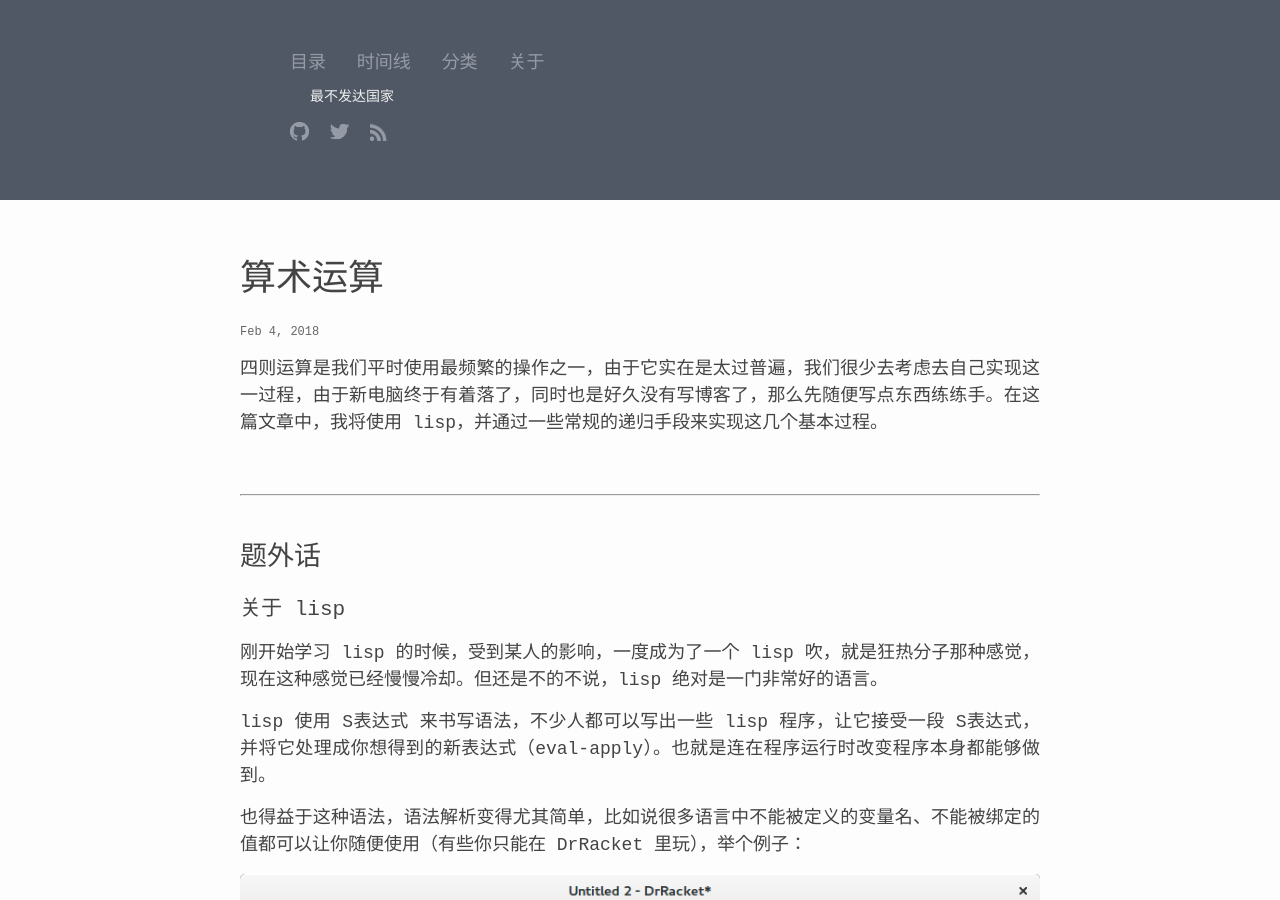
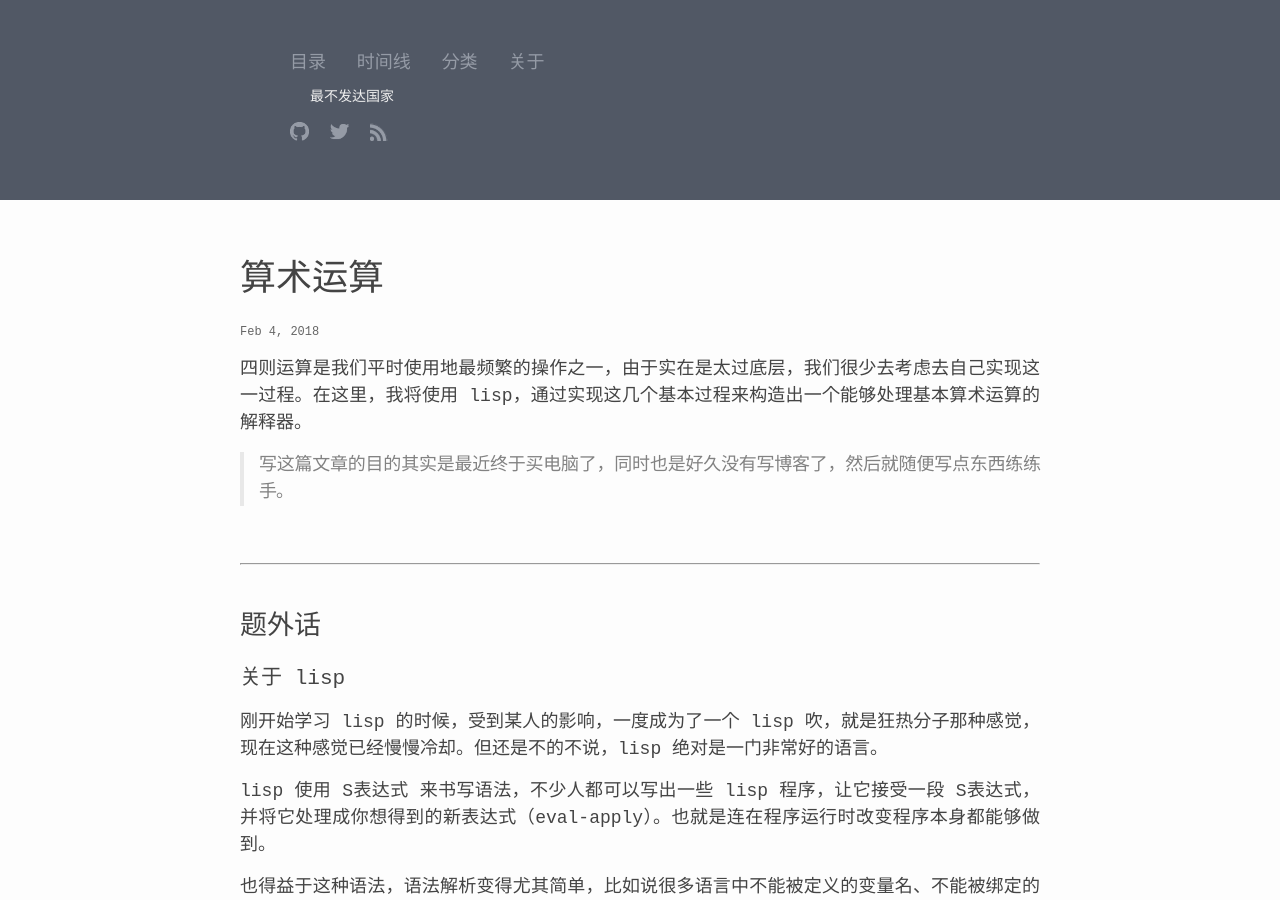
Before and after one commit to ldcc/ldcc.github.io, a Jekyll site: the page built from _posts/2018-02-04-basic-arithmetic.md, in a window 1280 px wide and 900 px high. Built offline with Jekyll 4.4.1, drawn with Linux system fonts in a browser that asks for light colours.

Commit message:
modify some of expressions in some place

```diff
--- a/_posts/2018-02-04-basic-arithmetic.md
+++ b/_posts/2018-02-04-basic-arithmetic.md
@@ -5,7 +5,10 @@ category: interpreter
 date: 2018-02-04
 ---
 
-四则运算是我们平时使用最频繁的操作之一，由于它实在是太过普遍，我们很少去考虑去自己实现这一过程，由于新电脑终于有着落了，同时也是好久没有写博客了，那么先随便写点东西练练手。在这篇文章中，我将使用 lisp，并通过一些常规的递归手段来实现这几个基本过程。
+四则运算是我们平时使用地最频繁的操作之一，由于实在是太过底层，我们很少去考虑去自己实现这一过程。在这里，我将使用 lisp，通过实现这几个基本过程来构造出一个能够处理基本算术运算的解释器。
+
+>
+写这篇文章的目的其实是最近终于买电脑了，同时也是好久没有写博客了，然后就随便写点东西练练手。
 
 <br />
 
```
